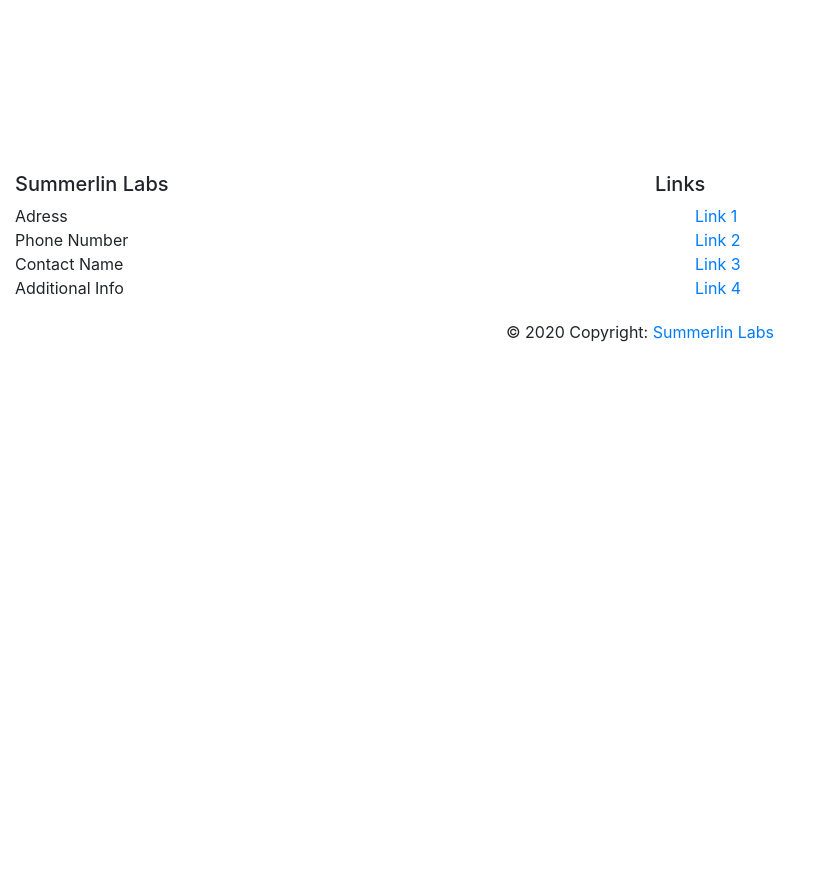
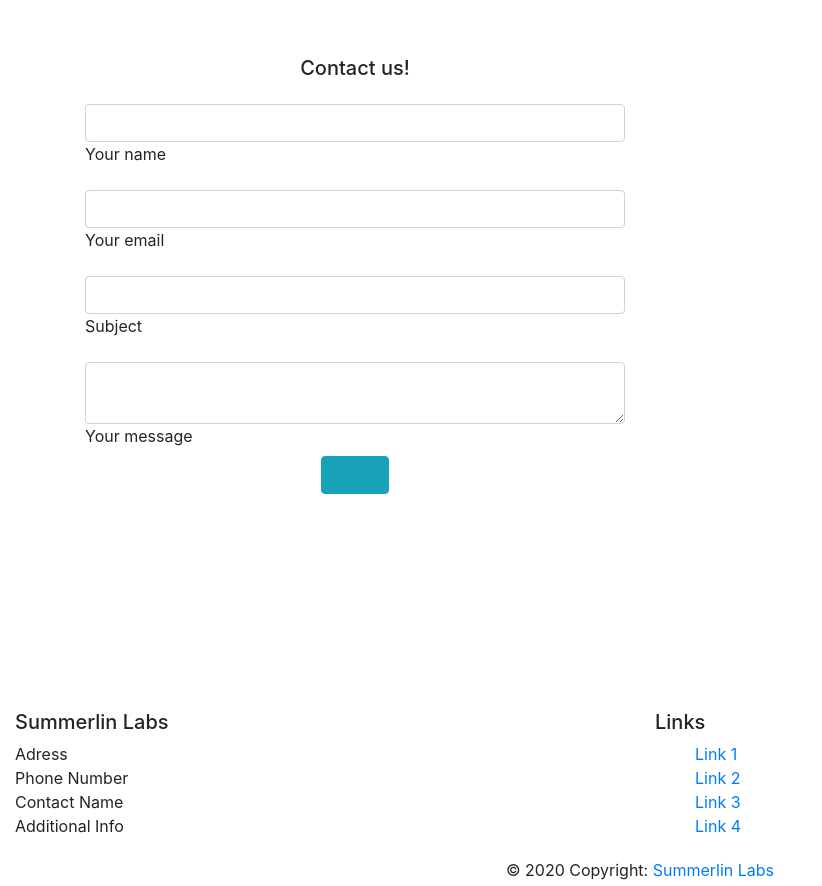
Before and after one commit to denismatijevic/summerlinlabs, a React (Create React App) app: page /#/contact in a window 1280 px wide. Shown: the whole page, without its empty margins (0-822 px from the left). Before the commit the page ends 800 px from the top, so only its background shows below. Built offline with nearby package versions, Linux system fonts and the light colour scheme; the HTML template or start-up script is replaced by a standard one.

Commit message:
Adjusting routing

```diff
--- a/src/App.js
+++ b/src/App.js
@@ -4,6 +4,7 @@ import Navbar from "./components/NavBar";
 import Footer from "./components/Footer";
 import Wrapper from "./components/Wrapper/index";
 import Homepage from "./pages/Homepage";
+import Contact from "./pages/Contact";
 
 function App() {
   return (
@@ -12,9 +13,8 @@ function App() {
         <Navbar />
         <Wrapper>
           <Route exact path="/" component={Homepage} />
-          <Route exact path="/homepage" component={Homepage} />
-          {/* <Route exact path="/portfolio" component={Portfolio} />
-          <Route exact path="/contact" component={Contact} /> */}
+          <Route exact path="/catalog" component={Homepage} />
+          <Route exact path="/contact" component={Contact} />
         </Wrapper>
         <Footer />
       </div>
--- a/src/components/NavBar.js
+++ b/src/components/NavBar.js
@@ -31,10 +31,10 @@ class NavBar extends Component {
           <MDBCollapse id="navbarCollapse3" isOpen={this.state.isOpen} navbar>
             <MDBNavbarNav left>
               <MDBNavItem active>
-                <MDBNavLink to="#!">Home</MDBNavLink>
+                <MDBNavLink to="/">Home</MDBNavLink>
               </MDBNavItem>
               <MDBNavItem>
-                <MDBNavLink to="#!">Test Catalog</MDBNavLink>
+                <MDBNavLink to="/catalog">Test Catalog</MDBNavLink>
               </MDBNavItem>
               <MDBNavItem>
                 <MDBNavLink to="#!">Make An Appointment</MDBNavLink>
@@ -43,7 +43,7 @@ class NavBar extends Component {
                 <MDBNavLink to="#!">Our Mission</MDBNavLink>
               </MDBNavItem>
               <MDBNavItem>
-                <MDBNavLink to="#!">Contact</MDBNavLink>
+                <MDBNavLink to="/contact">Contact</MDBNavLink>
               </MDBNavItem>
             </MDBNavbarNav>
             <MDBNavbarNav right>
```
